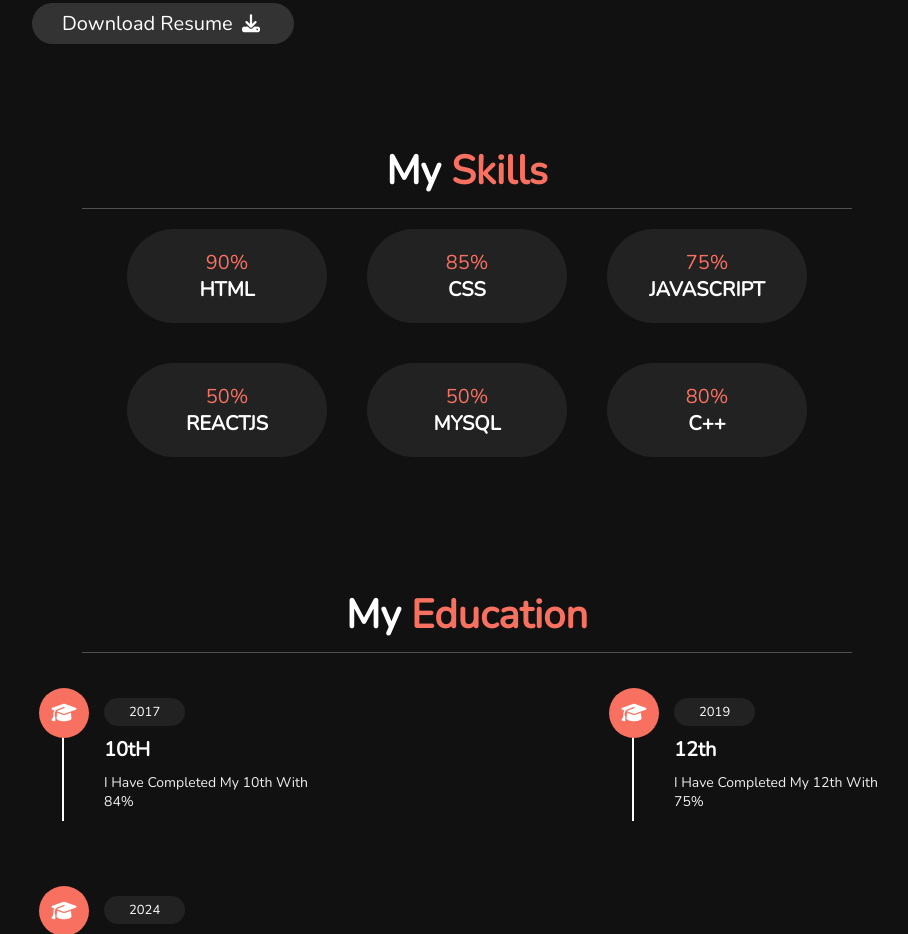
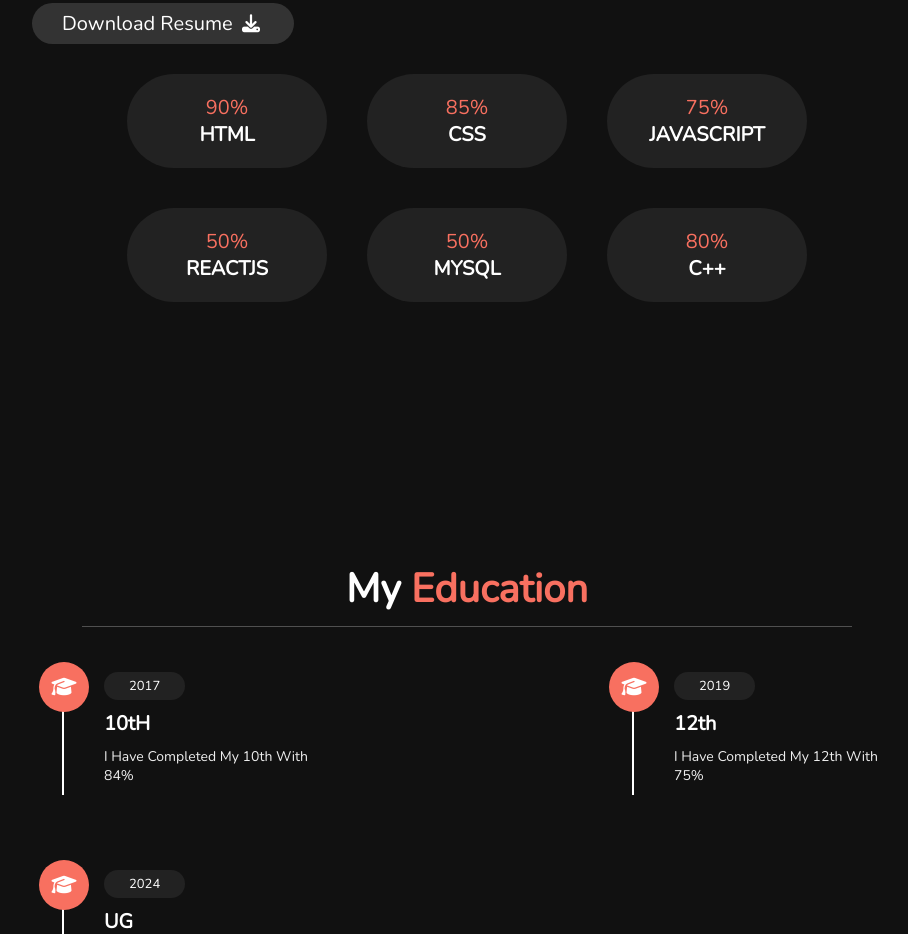
Before and after one commit to kunal2507/My-portfolio, a plain HTML site: page index.html in a window 1280 px wide. Shown: the part 1138-2072 px from the top of the page, without its empty margins (358-1266 px from the left). Drawn offline with nearby package versions, Linux system fonts and the light colour scheme; files whose address does not match are found by name.

Commit message:
Update index.html

```diff
--- a/index.html
+++ b/index.html
@@ -96,11 +96,7 @@
 
 
                 <div class="counter">
-                    <div class="education" id="skills" style="width: 100%; margin-top: 80px;">
-                        <h1 class="heading">my<span>
-                                Skills</span>
-                        </h1>
-                    </div>
+
                     <div class="box">
                         <span>90%</span>
                         <h3>HTML</h3>
```
